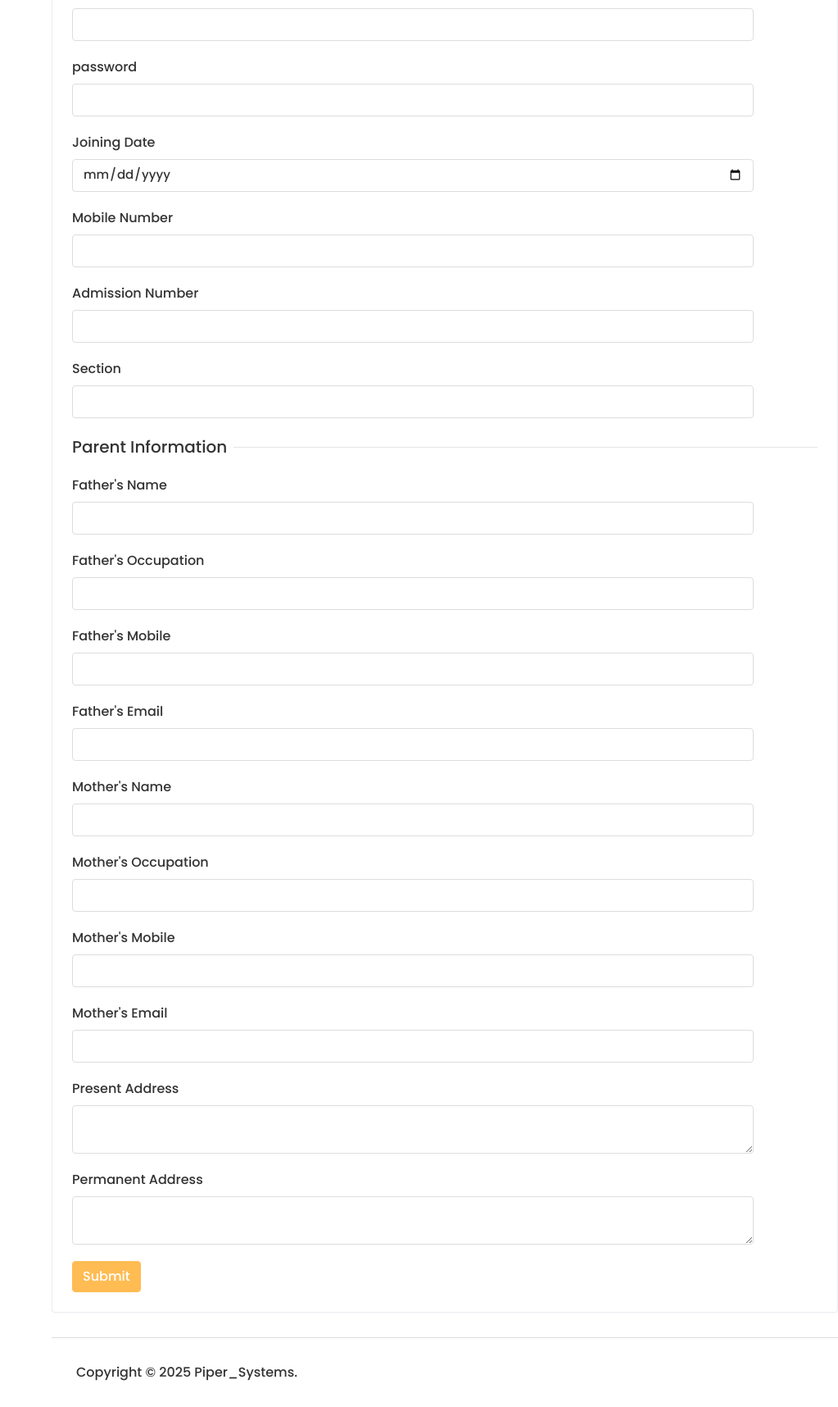
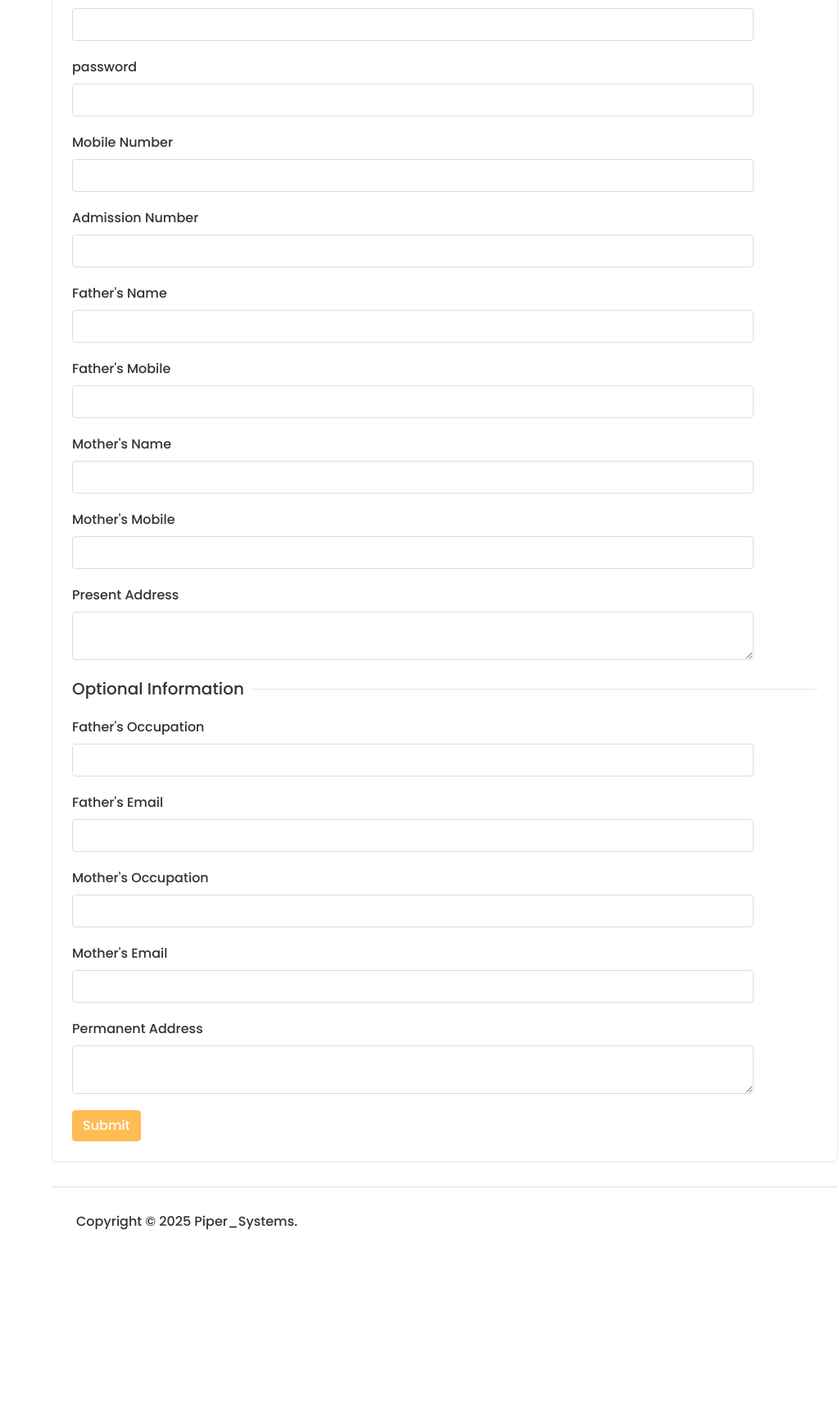
Before and after one commit to Monishkumar2004/ManagementSite, a Django app: page /Hod/add_student/ in a window 1280 px wide. Shown: the part 804-2520 px from the top of the page at 82% size, without its empty margins (257-1280 px from the left). After the commit the page ends 2304 px from the top, so only its background shows below. Run offline with Django 5.2, Linux system fonts and the light colour scheme; the visitor is signed in with stand-in values (Sample User, id 1); data that the repository does not hold is empty; some libraries are stand-ins or nearby versions.

Commit message:
Completed View Student Functionality

```diff
--- a/School_Management_Site/urls.py
+++ b/School_Management_Site/urls.py
@@ -36,5 +36,6 @@ urlpatterns = [
     # HOD paths
     path('Hod/home/', HOD_views.home, name = "hod_home"),
     path('Hod/add_student/', HOD_views.add_student, name = "add_student_path" ),
+    path('Hod/view_student/', HOD_views.view_student, name = "view_student_path")
 
 ] + static(settings.MEDIA_URL , document_root = settings.MEDIA_ROOT)
--- a/templates/HOD/add_student.html
+++ b/templates/HOD/add_student.html
@@ -58,25 +24,20 @@
                                  <div class="col-12 col-sm-11">
                                     <div class="form-group">
                                        <label>First Name</label>
-                                       <input name = "first_name" type="text" class="form-control">
+                                       <input name = "first_name" type="text" class="form-control" required>
                                     </div>
                                  </div>
                                  <div class="col-12 col-sm-11">
                                     <div class="form-group">
                                        <label>Last Name</label>
-                                       <input name = "last_name" type="text" class="form-control">
+                                       <input name = "last_name" type="text" class="form-control" required>
                                     </div>
                                  </div>
-                                 {% comment %} <div class="col-12 col-sm-6">
-                                    <div class="form-group">
-                                       <label>Student Id</label>
-                                       <input type="text" class="form-control">
-                                    </div>
-                                 </div> {% endcomment %}
+
                                  <div class="col-12 col-sm-11">
                                     <div class="form-group">
                                        <label>Gender</label>
-                                       <select class="form-control" name = "gender">
+                                       <select class="form-control" name = "gender" required>
                                           <option>Select Gender</option>
                                           <option value = "female">Female</option>
                                           <option value = "male">Male</option>
@@ -88,23 +49,18 @@
                                     <div class="form-group">
                                        <label>Date of Birth</label>
                                        <div>
-                                          <input name = "date_of_birth" type="date" class="form-control">
+                                          <input name = "date_of_birth" type="date" class="form-control" required>
                                        </div>
                                     </div>
                                  </div>
-                                 {% comment %} <div class="col-12 col-sm-6">
-                                    <div class="form-group">
-                                       <label>Class</label>
-                                       <input type="text" class="form-control">
-                                    </div>
-                                 </div> {% endcomment %}
+
                                  <div class="col-12 col-sm-11">
                                     <div class="form-group">
                                        <label>Grade</label>
-                                       <select class="form-control" name = "grade">
+                                       <select class="form-control" name = "grade" required>
                                           <option>Select Grade</option>
                                           {% for i in courses %}
-                                          <option value = "{{i.id}}">{{i.name}}</option>
+                                          <option value = "{{i.id}}" >{{i.name}}</option>
                                           {% endfor %}
                                        </select>
                                     </div>
@@ -113,113 +69,113 @@
                                  <div class="col-12 col-sm-11">
                                     <div class="form-group">
                                        <label>Email</label>
-                                       <input name = "email" type="email" class="form-control">
+                                       <input name = "email" type="email" class="form-control" required>
                                     </div>
                                  </div>
 
                                  <div class="col-12 col-sm-11">
                                     <div class="form-group">
                                        <label>Username</label>
-                                       <input name = "username" type="text" class="form-control">
+                                       <input name = "username" type="text" class="form-control" required>
                                     </div>
                                  </div>
 
                                  <div class="col-12 col-sm-11">
                                     <div class="form-group">
                                        <label>password</label>
-                                       <input name = "password" type="password" class="form-control">
+                                       <input name = "password" type="password" class="form-control" required>
                                     </div>
                                  </div>
-                                 {% comment %} <div class="col-12 col-sm-6">
-                                    <div class="form-group">
-                                       <label>Religion</label>
-                                       <input type="text" class="form-control">
-                                    </div>
-                                 </div> {% endcomment %}
-                                 <div class="col-12 col-sm-11">
+
+                                 <!-- <div class="col-12 col-sm-11">
                                     <div class="form-group">
                                        <label>Joining Date</label>
                                        <div>
                                           <input name = "joining_date" type="date" class="form-control">
                                        </div>
                                     </div>
-                                 </div>
+                                 </div> -->
                                  <div class="col-12 col-sm-11">
                                     <div class="form-group">
                                        <label>Mobile Number</label>
-                                       <input name = "mobile_number" type="text" class="form-control">
+                                       <input name = "mobile_number" type="text" class="form-control" required>
                                     </div>
                                  </div>
                                  <div class="col-12 col-sm-11">
                                     <div class="form-group">
                                        <label>Admission Number</label>
-                                       <input name = "admission_number" type="text" class="form-control">
-                                    </div>
-                                 </div>
-                                 <div class="col-12 col-sm-11">
-                                    <div class="form-group">
-                                       <label>Section</label>
-                                       <input name = "section" type="text" class="form-control">
+                                       <input name = "admission_number" type="text" class="form-control" required>
                                     </div>
                                  </div>
 
-                                 <div class="col-12">
-                                    <h5 class="form-title"><span>Parent Information</span></h5>
-                                 </div>
+
                                  <div class="col-12 col-sm-11">
                                     <div class="form-group">
                                        <label>Father's Name</label>
                                        <input name = "father_name" type="text" class="form-control">
                                     </div>
                                  </div>
+
+                                 <div class="col-12 col-sm-11">
+                                    <div class="form-group">
+                                       <label>Father's Mobile</label>
+                                       <input name = "father_mobile" type="text" class="form-control">
+                                    </div>
+                                 </div>
+
+                                 <div class="col-12 col-sm-11">
+                                    <div class="form-group">
+                                       <label>Mother's Name</label>
+                                       <input name = "mother_name" type="text" class="form-control">
+                                    </div>
+                                 </div>
+
+                                 <div class="col-12 col-sm-11">
+                                    <div class="form-group">
+                                       <label>Mother's Mobile</label>
+                                       <input name = "mother_mobile"  type="text" class="form-control">
+                                    </div>
+                                 </div>
+
+                                 <div class="col-12 col-sm-11">
+                                    <div class="form-group">
+                                       <label>Present Address</label>
+                                       <textarea name = "present_address" class="form-control"></textarea>
+                                    </div>
+                                 </div>
+
+                                 <div class="col-12">
+                                    <h5 class="form-title"><span>Optional Information</span></h5>
+                                 </div>
+
                                  <div class="col-12 col-sm-11">
                                     <div class="form-group">
                                        <label>Father's Occupation</label>
                                        <input name = "father_occupation" type="text" class="form-control">
                                     </div>
                                  </div>
-                                 <div class="col-12 col-sm-11">
-                                    <div class="form-group">
-                                       <label>Father's Mobile</label>
-                                       <input name = "father_mobile" type="text" class="form-control">
-                                    </div>
-                                 </div>
+
                                  <div class="col-12 col-sm-11">
                                     <div class="form-group">
                                        <label>Father's Email</label>
                                        <input name = "father_email" type="email" class="form-control">
                                     </div>
                                  </div>
-                                 <div class="col-12 col-sm-11">
-                                    <div class="form-group">
-                                       <label>Mother's Name</label>
-                                       <input name = "mother_name" type="text" class="form-control">
-                                    </div>
-                                 </div>
+
                                  <div class="col-12 col-sm-11">
                                     <div class="form-group">
                                        <label>Mother's Occupation</label>
                                        <input name = "mother_occupation" type="text" class="form-control">
                                     </div>
                                  </div>
-                                 <div class="col-12 col-sm-11">
-                                    <div class="form-group">
-                                       <label>Mother's Mobile</label>
-                                       <input name = "mother_mobile"  type="text" class="form-control">
-                                    </div>
-                                 </div>
+
                                  <div class="col-12 col-sm-11">
                                     <div class="form-group">
                                        <label>Mother's Email</label>
                                        <input name = "mother_email" type="email" class="form-control">
                                     </div>
                                  </div>
-                                 <div class="col-12 col-sm-11">
-                                    <div class="form-group">
-                                       <label>Present Address</label>
-                                       <textarea name = "present_address" class="form-control"></textarea>
-                                    </div>
-                                 </div>
+
                                  <div class="col-12 col-sm-11">
                                     <div class="form-group">
                                        <label>Permanent Address</label>
@@ -231,6 +187,54 @@
                                  </div>
                               </div>
                            </form>
+                           <script>
+                              function validate_Form(){
+                                 // get required fields
+                                 var first_name = document.getElementById("first_name").value;
+                                 var last_name = document.getElementById("last_name").value;
+                                 var gender = document.getElementById("gender").value;
+                                 var date_of_birth = document.getElementById("date_of_birth").value;
+                                 var grade = document.getElementById("grade").value;
+                                 var email = document.getElementById("email").value;
+                                 var username = document.getElementById("username").value;
+                                 var password = document.getElementById("password").value;
+                                 var mobile_number = document.getElementById("mobile_number").value;
+                                 var admission_number = document.getElementById("admission_number").value;
+                                 var father_name = document.getElementById("father_name").value;
+                                 var father_mobile = document.getElementById("father_mobile").value;
+                                 var mother_name =  document.getElementById("mother_name").value;
+                                 var mother_mobile =  document.getElementById("mother_mobile").value;
+                                 var present_address =  document.getElementById("present_address").value;
+
+                                  // Check if required fields are filled
+      if (!first_name || !last_name || !gender || !date_of_birth || !grade || !email || !username || !password || !mobile_number || !admission_number || !father_name || !father_mobile || !mother_name || !mother_mobile || !present_address) {
+         alert("Please fill all the required fields.");
+         return false;
+      }
+
+      // Validate email format
+      var email_pattern = /^[a-zA-Z0-9._-]+@[a-zA-Z0-9.-]+\.[a-zA-Z]{2,6}$/;
+      if (!email.match(email_pattern)) {
+         alert("Please enter a valid email address.");
+         return false;
+      }
+
+      // Validate mobile number (assuming it's a 10-digit number)
+      var mobile_pattern = /^[0-9]{10}$/;
+      if (!mobile_number.match(mobile_pattern)) {
+         alert("Please enter a valid mobile number (10 digits).");
+         return false;
+      }
+
+      // Validate password (check length and complexity if needed)
+      if (password.length < 6) {
+         alert("Password must be at least 6 characters long.");
+         return false;
+      }
+
+      return true; // If all validations pass
+                              }
+                           </script>
                         </div>
                      </div>
                   </div>
--- a/templates/includes/sidebar.html
+++ b/templates/includes/sidebar.html
@@ -20,7 +20,7 @@
                      <li class="submenu">
                         <a href="#"><i class="fas fa-user-graduate"></i> <span> Students</span> <span class="menu-arrow"></span></a>
                         <ul>
-                           <li><a href="students.html">Student List</a></li>
+                           <li><a href="{% url 'view_student_path' %}">Student List</a></li>
                            <li><a href="student-details.html">Student View</a></li>
                            <li><a href="{% url 'add_student_path' %}">Student Add</a></li>
                            <li><a href="edit-student.html">Student Edit</a></li>
```
Also changed, not shown: other parts of templates/HOD/add_student.html (+2 -36 lines), School_Management_Site/HOD_views.py (+12 -4 lines), templates/HOD/view_student.html (added, +79 -0 lines), templates/includes/messages.html (added, +33 -0 lines), app/migrations/0013_alter_student_admission_number.py (added).
